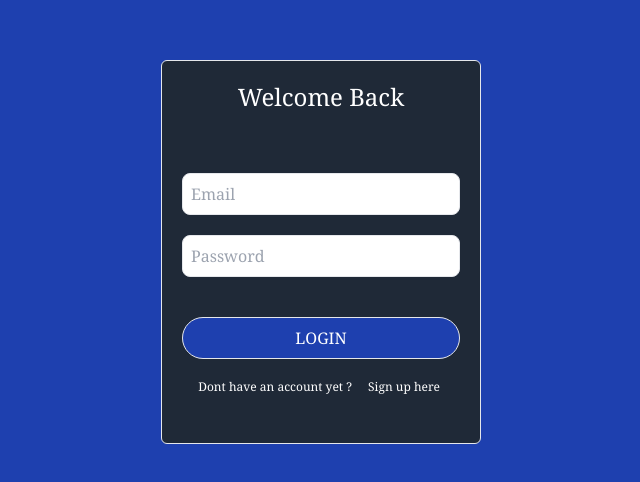
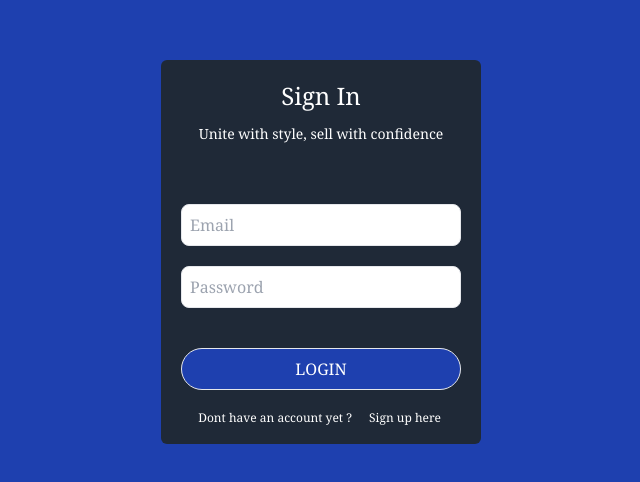
Before and after one commit to adhlira/FrontEnd-Marketplace-App, a React (Vite) app: page / in a window 1280 px wide. Shown: the part 148-630 px from the top of the page, without its empty margins (319-959 px from the left). Built offline with nearby package versions, Linux system fonts and the light colour scheme.

Commit message:
add logic for login

```diff
--- a/package.json
+++ b/package.json
@@ -10,6 +10,7 @@
     "preview": "vite preview"
   },
   "dependencies": {
+    "axios": "^1.7.8",
     "react": "^18.3.1",
     "react-dom": "^18.3.1",
     "react-router-dom": "^7.0.1"
--- a/src/pages/login.jsx
+++ b/src/pages/login.jsx
@@ -1,14 +1,49 @@
-import { Link } from "react-router-dom";
+/* eslint-disable no-unused-vars */
+/* eslint-disable react-hooks/rules-of-hooks */
+import { Link, useNavigate } from "react-router-dom";
+import axios from "axios";
+import { useState } from "react";
 
-function login() {
+const login = () => {
+  const [showPassword, setShowPassword] = useState(false);
+  const [email, setEmail] = useState("");
+  const [password, setPassword] = useState("");
+  const [message, setMessage] = useState("");
+
+  const navigate = useNavigate();
+
+  const handleSubmit = async (e) => {
+    e.preventDefault();
+
+    try {
+      const response = await axios.post("http://localhost:3000/login", {
+        email,
+        password,
+      });
+      console.log(response);
+
+      if (response.status === 200) {
+        // Simpan data user di localStorage
+        localStorage.setItem("user", JSON.stringify(response.data.user));
+        alert("Succesfully Login!");
+        navigate("/index-seller");
+      } else {
+        setMessage("Login failed: " + response.data.message);
+      }
+    } catch (error) {
+      setMessage("Error: " + error.response?.data?.message || "There is An error");
+    }
+  };
+
   return (
     <>
       <div className="bg-blue-800 flex justify-center h-screen">
-        <div className="container border mx-auto place-self-center rounded-md p-5 w-80 h-96 bg-gray-800 font-serif">
-          <h1 className="text-white text-center text-2xl mb-10">Welcome Back</h1>
-          <form action="" className="">
-            <input type="text" className="w-full rounded-lg border p-2 mt-5" placeholder="Email" name="email" />
-            <input type="password" name="password" id="password" className="w-full rounded-lg border p-2 mt-5" placeholder="Password" />
+        <div className="container mx-auto place-self-center rounded-md p-5 w-80 h-96 bg-gray-800 font-serif">
+          <h1 className="text-white text-center text-2xl mb-3">Sign In</h1>
+          <h3 className="text-white text-center text-sm mb-10">Unite with style, sell with confidence</h3>
+          <form onSubmit={handleSubmit}>
+            <input type="text" className="w-full rounded-lg border p-2 mt-5" placeholder="Email" name="email" onChange={(e) => setEmail(e.target.value)} />
+            <input type="password" name="password" id="password" className="w-full rounded-lg border p-2 mt-5" placeholder="Password" onChange={(e) => setPassword(e.target.value)} />
             <button type="submit" className="w-full p-2 border rounded-full bg-blue-800 mt-10 text-white hover:bg-blue-700">
               LOGIN
             </button>
@@ -20,13 +55,12 @@ function login() {
               <Link to={"/sign_up"}>
                 <p className="text-xs mr-5 text-white hover:underline">Sign up here</p>
               </Link>
-
             </div>
           </form>
         </div>
       </div>
     </>
   );
-}
+};
 
 export default login;
--- /dev/null
+++ b/src/pages/seller/index.jsx
@@ -0,0 +1,8 @@
+function index() {
+  return (
+    <>
+      <h1>Ini adalah halaman index untuk user type seller</h1>
+    </>
+  );
+}
+export default index;
--- a/src/routes/app_routes.jsx
+++ b/src/routes/app_routes.jsx
@@ -1,10 +1,12 @@
 import { createBrowserRouter, RouterProvider } from "react-router-dom";
 import Login from "../pages/login.jsx";
 import Sign_up from "../pages/sign_up.jsx";
+import IndexSeller from "../pages/seller/index.jsx";
 
 const router = createBrowserRouter([
   { path: "/", element: <Login /> },
   { path: "/sign_up", element: <Sign_up /> },
+  { path: "/index-seller", element: <IndexSeller /> },
 ]);
 
 const AppRoutes = () => {
```
Also changed, not shown: 1 other file (tests, documents, lock files or other folders).
